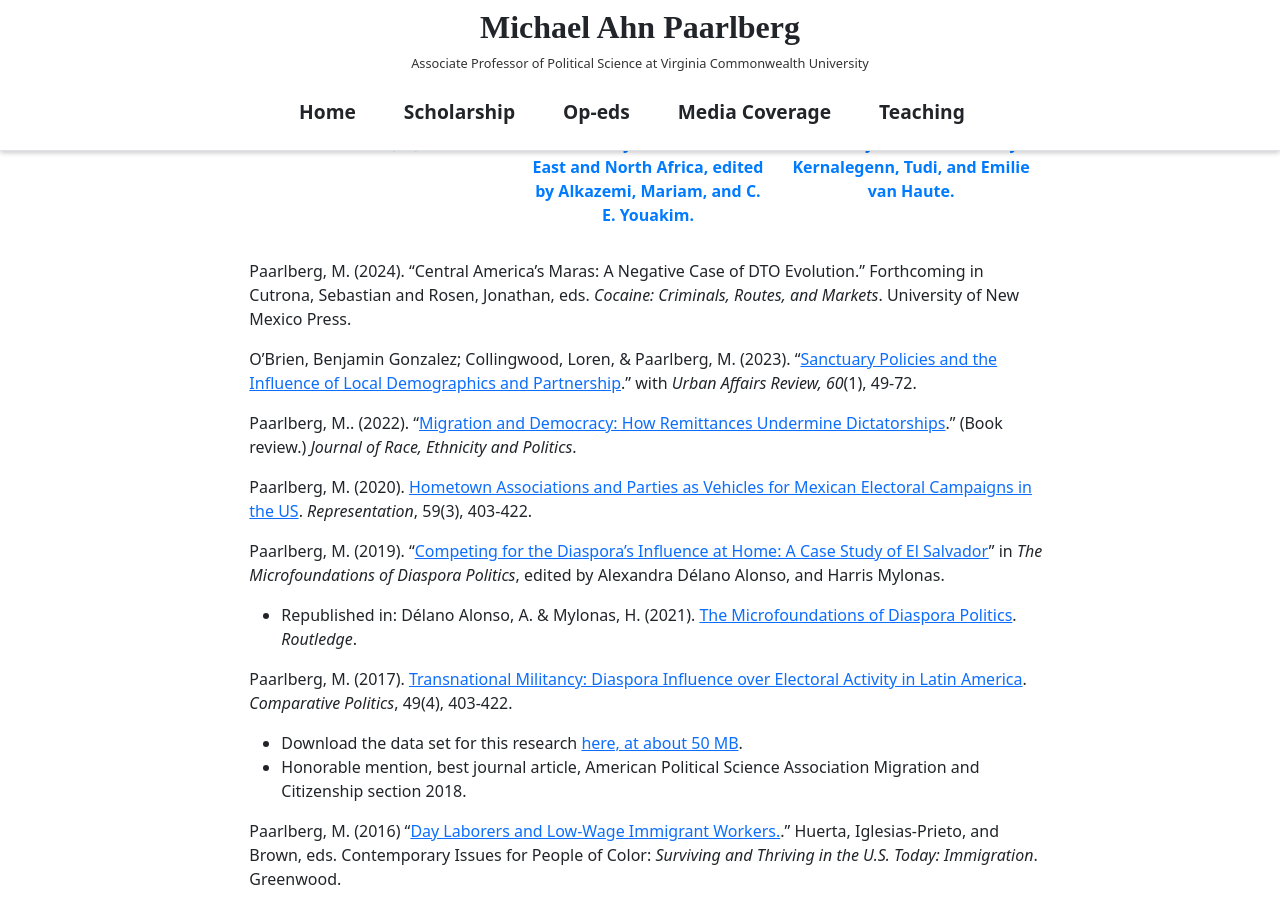
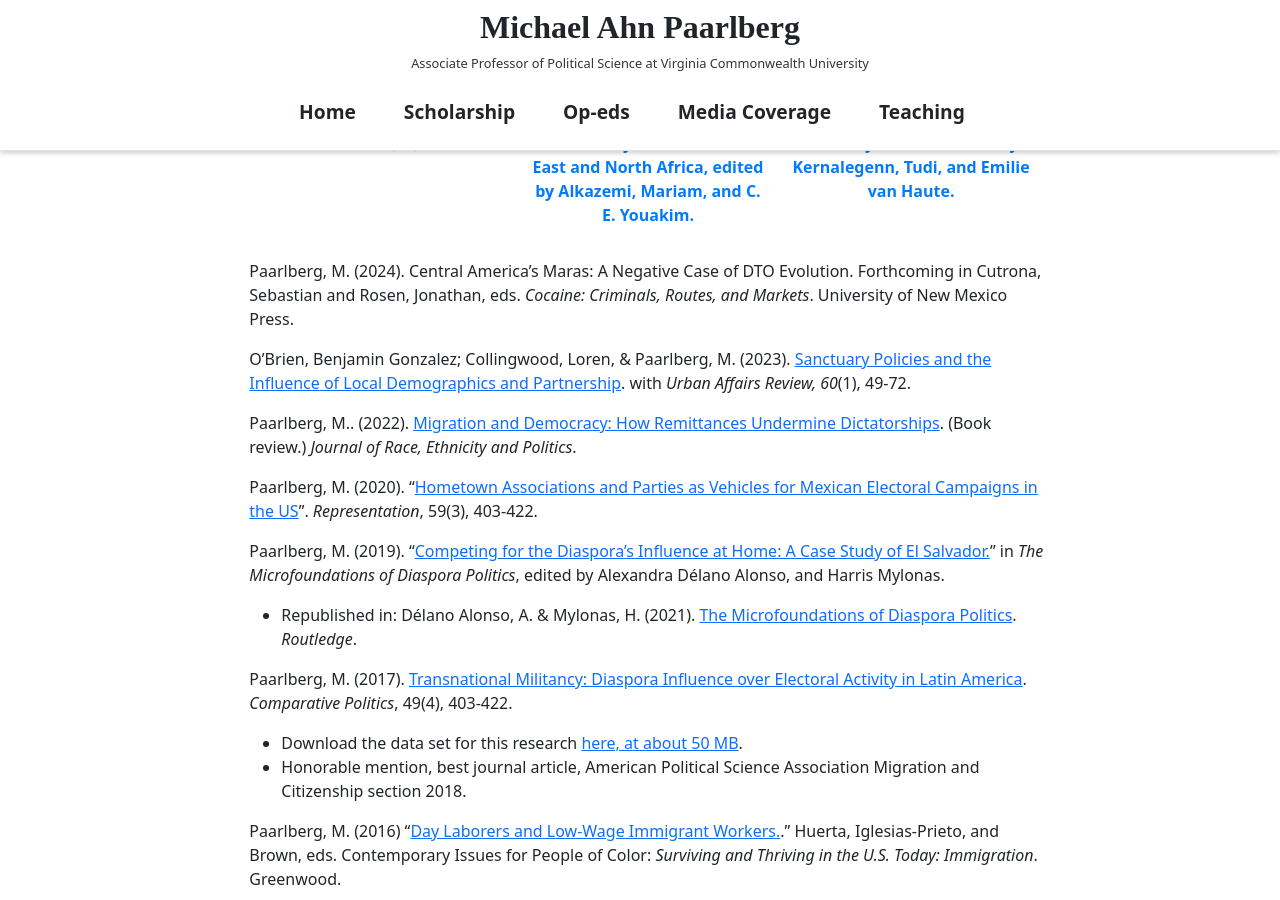
Before and after one commit to RelevantResearch/michael-paarlberg, a Jekyll site: the page built from _pages/home.md, in a window 1280 px wide and 900 px high, scrolled down 1415 px. Built offline with Jekyll 4.4.1, drawn with Linux system fonts in a browser that asks for light colours; some of the changed text lies outside the part shown.

```diff
--- a/_includes/media_coverage.md
+++ b/_includes/media_coverage.md
@@ -16,7 +16,7 @@ Drawing on my background as a former reporter, I frequently collaborate with nat
 
 ### 2024
 
-(2024, November 10). [Trump está “dispuesto a hacer tratos con líderes autoritarios” si frenan la migración: Michael Paarlberg](https://www.youtube.com/watch?v=6AhVhdLPktQ). *Focos TV*. (Video below.)
+(2024, November 10). [Trump está “dispuesto a hacer tratos con líderes autoritarios” si frenan la migración: Michael Paarlberg](https://www.youtube.com/watch?v=6AhVhdLPktQ). _Focos TV_. (Video below.)
 
 <div style="display: flex; justify-content: center;">
   <iframe width="560" height="315" src="https://www.youtube.com/embed/6AhVhdLPktQ?si=VfIj2r6M11eb2n2d" title="YouTube video player" frameborder="0" allow="accelerometer; autoplay; clipboard-write; encrypted-media; gyroscope; picture-in-picture; web-share" referrerpolicy="strict-origin-when-cross-origin" allowfullscreen></iframe>
@@ -25,17 +25,17 @@ Drawing on my background as a former reporter, I frequently collaborate with nat
 
 Magaña, Yolanda. (2024, November 4). [Trump or Harris, the effects of the US election in El Salvador: the views of four experts.](https://diario-elmundo-sv.cdn.ampproject.org/c/s/diario.elmundo.sv/ampArticle/trump-o-harris-los-efectos-de-la-eleccion-de-eeuu-en-el-salvador-la-vision-de-cuatro-expertos) _El Mundo_.
 
-Décima, Juan. (2024, November 2). "[Milei is all in for Trump. Is that a sound bet?](https://buenosairesherald.com/world/international-relations/milei-is-all-in-for-trump-is-that-a-sound-bet)." *Buenos Aires Herald*.
+Décima, Juan. (2024, November 2). "[Milei is all in for Trump. Is that a sound bet?](https://buenosairesherald.com/world/international-relations/milei-is-all-in-for-trump-is-that-a-sound-bet)." _Buenos Aires Herald_.
 
-Offereins, Addie. (2024, September 17). [Venezuelan street gang terrorizing U.S. migrant communities](https://wng.org/roundups/venezuelan-street-gang-terrorizing-u-s-migrant-communities-1726600020?fbclid=PAZXh0bgNhZW0CMTEAAabCkobfNqaVU58HfQ8l-OSbgQuYfz1L8rQw2RRg8oLOxu2MegfrsDQeiyw_aem_BZxMul748r8abnv671g86Q). *WNG*.
+Offereins, Addie. (2024, September 17). [Venezuelan street gang terrorizing U.S. migrant communities](https://wng.org/roundups/venezuelan-street-gang-terrorizing-u-s-migrant-communities-1726600020?fbclid=PAZXh0bgNhZW0CMTEAAabCkobfNqaVU58HfQ8l-OSbgQuYfz1L8rQw2RRg8oLOxu2MegfrsDQeiyw_aem_BZxMul748r8abnv671g86Q). _WNG_.
 
-Padgett, Tim. (2024, September 6). "[Is Venezuela Changing How the Left Responds to the Dictatorial Left?](https://www.miamiherald.com/opinion/article292035840.html)" *WLRN*.
+Padgett, Tim. (2024, September 6). "[Is Venezuela Changing How the Left Responds to the Dictatorial Left?](https://www.miamiherald.com/opinion/article292035840.html)" _WLRN_.
 
-Granger, Max. (2024, August 25). "[Is Nicaragua's Dictatorship Nearing Its End?](https://foreignpolicy.com/2024/08/25/nicaragua-ortega-murillo-dictatorship-fsln-repression/)" *Foreign Policy*.
+Granger, Max. (2024, August 25). "[Is Nicaragua's Dictatorship Nearing Its End?](https://foreignpolicy.com/2024/08/25/nicaragua-ortega-murillo-dictatorship-fsln-repression/)" _Foreign Policy_.
 
-Azcoiti, Javier Biosca. (2024, August 6). [Michael Paarlberg, exasesor de Sanders para América Latina: “El Gobierno de Maduro es un lastre para la izquierda](https://www.eldiario.es/internacional/michael-paarlberg-exasesor-sanders-america-latina-gobierno-maduro-lastre-izquierda_128_11574306.html)” *El Diario*.
+Azcoiti, Javier Biosca. (2024, August 6). [Michael Paarlberg, exasesor de Sanders para América Latina: “El Gobierno de Maduro es un lastre para la izquierda"](https://www.eldiario.es/internacional/michael-paarlberg-exasesor-sanders-america-latina-gobierno-maduro-lastre-izquierda_128_11574306.html). _El Diario_.
 
-Stein, Jeff and Cocco, Federica (2024, July 25). "[How Four U.S. Presidents Unleashed Economic Warfare Across the Globe](https://www.washingtonpost.com/business/interactive/2024/us-sanction-countries-work/)." *Washington Post*.
+Stein, Jeff and Cocco, Federica (2024, July 25). "[How Four U.S. Presidents Unleashed Economic Warfare Across the Globe](https://www.washingtonpost.com/business/interactive/2024/us-sanction-countries-work/)." _Washington Post_.
 
 Mitú Daily. (2024, February 7). [What does El Salvador Want?](https://mitu.tv/link-in-bio-with-jenny-and-alejandro/what-does-el-salvador-want) _Mitú Daily_.
 
--- a/_includes/opeds.md
+++ b/_includes/opeds.md
@@ -10,7 +10,7 @@ Paarlberg, M. (2022). [Latin America’s Pink Tide Is an Opportunity for Washing
 
 Paarlberg, M. (2022). [Why the “Cool Dictator” of El Salvador Went All-In on Bitcoin](https://slate.com/technology/2022/05/el-salvador-bitcoin-crash-nayib-bukele.html). _Slate_.
 
-Paarlberg, M. (2022). [The Emerging Gang State in El Salvador](https://globalamericans.org/the-emerging-gang-state-in-el-salvador/). *Global Americans*.
+Paarlberg, M. (2022). [The Emerging Gang State in El Salvador](https://globalamericans.org/the-emerging-gang-state-in-el-salvador/). _Global Americans_.
 
 Paarlberg, M. (2022). [El emergente estado pandilla en El Salvador](https://www.elsalvador.com/opinion/editoriales/pandillas-nayib-bukele/929326/2022/). _El Salvador_.
 
@@ -18,11 +18,11 @@ Paarlberg, M. and Ricardo J. Valencia (2021). [The elections in El Salvador coul
 
 Paarlberg, M. (2021). [Why Is America Cooperating With Militaries Running Criminal Rackets?](https://foreignpolicy.com/2021/08/03/us-mexico-latin-america-lopez-obrador-cienfuegos-cartels-corruption-crime-drugs-congress-migration-root-causes-leahy/) _Foreign Policy_.
 
-Paarlberg, M. (2021). "[The US Approach to El Salvador's Authoritarianism Must Be Bold](https://www.univision.com/univision-news/opinion/opinion-the-us-approach-to-authoritarianism-in-el-salvador-must-be-bold)." *Univision*.
+Paarlberg, M. (2021). "[The US Approach to El Salvador's Authoritarianism Must Be Bold](https://www.univision.com/univision-news/opinion/opinion-the-us-approach-to-authoritarianism-in-el-salvador-must-be-bold)." _Univision_.
 
 Paarlberg, M. (2020). [El Salvador’s president sent troops to occupy the legislature. Here’s what’s going on](https://www.washingtonpost.com/politics/2020/02/17/el-salvadors-president-sent-troops-occupy-legislature-heres-whats-going/). _Washington Post_.
 
-Paarlberg, M. (2020). "China was already winning over the US's neighbors. Trump's COVID-19 response just makes Beijing's job easier." *Business Insider*.
+Paarlberg, M. (2020). "China was already winning over the US's neighbors. Trump's COVID-19 response just makes Beijing's job easier." _Business Insider_.
 
 Paarlberg, M. (2020). "EEUU, una presidencia pandémica en un año de elecciones." Barcelona Centre for International Affairs Anuario Internacional.
 
@@ -40,6 +40,6 @@ Paarlberg, M. (2017) [Don’t believe the Trump administration: MS-13 is not rav
 
 Paarlberg, M. (2015) [This is why the two leading candidates for Guatemala’s presidency came to the U.S. to campaign](https://www.washingtonpost.com/news/monkey-cage/wp/2015/09/10/this-is-why-the-two-leading-candidates-for-guatemalas-presidency-came-to-the-u-s-to-campaign/). _Washington Post_.
 
-Paarlberg, M. (2015). "[A Recent Study Says Unionized Companies Actually Pay Less. The Truth Is a Bit More Complex](https://inthesetimes.com/article/a-recent-study-says-unionized-companies-actually-pay-less-the-truth-is-a-b)." *In These Times*.
+Paarlberg, M. (2015). "[A Recent Study Says Unionized Companies Actually Pay Less. The Truth Is a Bit More Complex](https://inthesetimes.com/article/a-recent-study-says-unionized-companies-actually-pay-less-the-truth-is-a-b)." _In These Times_.
 
-Paarlberg, M. (2014). "[The Pinochet Myth is Alive and Well Among Pundits Who Write About Egypt](https://newrepublic.com/article/116799/egypt-does-not-need-pinochet)." *The New Republic*.
+Paarlberg, M. (2014). "[The Pinochet Myth is Alive and Well Among Pundits Who Write About Egypt](https://newrepublic.com/article/116799/egypt-does-not-need-pinochet)." _The New Republic_.
--- a/_includes/scholarship.md
+++ b/_includes/scholarship.md
@@ -4,32 +4,34 @@ I am a scholar of the politics of migration and security, with a focus on Latin
 
 {% include section-publications.html %}
 
-Paarlberg, M. (2024). "Central America's Maras: A Negative Case of DTO Evolution." Forthcoming in Cutrona, Sebastian and Rosen, Jonathan, eds. *Cocaine: Criminals, Routes, and Markets*. University of New Mexico Press.
+Paarlberg, M. (2024). Central America's Maras: A Negative Case of DTO Evolution. Forthcoming in Cutrona, Sebastian and Rosen, Jonathan, eds. _Cocaine: Criminals, Routes, and Markets_. University of New Mexico Press.
 
-O’Brien, Benjamin Gonzalez; Collingwood, Loren, & Paarlberg, M. (2023). "[Sanctuary Policies and the Influence of Local Demographics and Partnership](https://doi.org/10.1177/10780874231152786).” with  *Urban Affairs Review, 60*(1), 49-72.
+O’Brien, Benjamin Gonzalez; Collingwood, Loren, & Paarlberg, M. (2023). [Sanctuary Policies and the Influence of Local Demographics and Partnership](https://doi.org/10.1177/10780874231152786). with _Urban Affairs Review, 60_(1), 49-72.
 
-Paarlberg, M.. (2022). "[Migration and Democracy: How Remittances Undermine Dictatorships](https://www.cambridge.org/core/journals/journal-of-race-ethnicity-and-politics/article/abs/migration-and-democracy-how-remittances-undermine-dictatorships-by-abel-escribafolch-covadonga-meseguer-and-joseph-wright-princeton-princeton-university-press-2022-299-pp-2995-cloth/6311AA1F1EAC5DD2989DA225EBA7A7DB)." (Book review.) *Journal of Race, Ethnicity and Politics*.
+Paarlberg, M.. (2022). [Migration and Democracy: How Remittances Undermine Dictatorships](https://www.cambridge.org/core/journals/journal-of-race-ethnicity-and-politics/article/abs/migration-and-democracy-how-remittances-undermine-dictatorships-by-abel-escribafolch-covadonga-meseguer-and-joseph-wright-princeton-princeton-university-press-2022-299-pp-2995-cloth/6311AA1F1EAC5DD2989DA225EBA7A7DB). (Book review.) _Journal of Race, Ethnicity and Politics_.
 
 <!-- Included above. Paarlberg, M. (2022). [Transnational Gangs and Criminal Remittances: A Conceptual Framework](https://comparativemigrationstudies.springeropen.com/articles/10.1186/s40878-022-00297-x). _Comparative Migration Studies_, 10(24), 1-20. ([PDF available here](https://link.springer.com/content/pdf/10.1186/s40878-022-00297-x.pdf)). -->
 
 <!-- Included above. Paarlberg, M. (2021). [Turcos and Chilestinos: Latin American Palestinian Diaspora Nationalism in a Comparative Context](https://books.google.com.np/books?hl=en&lr=&id=zLUxEAAAQBAJ&oi=fnd&pg=PA11&ots=p7IoxAGkWy&sig=O1xNnGVPk4yZDi8qv6txWUuQaJs&redir_esc=y#v=onepage&q&f=false) in _Arab Worlds Beyond the Middle East and North Africa_, edited by Alkazemi, Mariam, and C. E. Youakim. -->
 
-Paarlberg, M. (2020). [Hometown Associations and Parties as Vehicles for Mexican Electoral Campaigns in the US](https://www.tandfonline.com/doi/full/10.1080/00344893.2020.1856176). _Representation_, 59(3), 403-422.
+Paarlberg, M. (2020). "[Hometown Associations and Parties as Vehicles for Mexican Electoral Campaigns in the US](https://www.tandfonline.com/doi/full/10.1080/00344893.2020.1856176)". _Representation_, 59(3), 403-422.
 
 <!-- Included above. Paarlberg, M. (2020). "[Anti-Party Skew and Variation in Diaspora Outreach by Mexican Parties](https://www.taylorfrancis.com/chapters/edit/10.4324/9781003015086-5/anti-party-skew-variation-diaspora-outreach-mexican-parties-michael-ahn-paarlberg)" in _Political Parties Abroad: A New Arena for Party Politics_, edited by Kernalegenn, Tudi, and Emilie van Haute. -->
 
-Paarlberg, M. (2019). "[Competing for the Diaspora's Influence at Home: A Case Study of El Salvador](https://www.taylorfrancis.com/chapters/edit/10.4324/9781003191261-4/competing-diaspora-influence-home-party-structure-transnational-campaign-activity-el-salvador-michael-ahn-paarlberg)" in _The Microfoundations of Diaspora Politics_, edited by Alexandra Délano Alonso, and Harris Mylonas.
-- Republished in: Délano Alonso, A. & Mylonas, H. (2021). [The Microfoundations of Diaspora Politics](https://www.routledge.com/The-Microfoundations-of-Diaspora-Politics/Alonso-Mylonas/p/book/9781032042800?srsltid=AfmBOorrLJdHBIjOWVNEWbsDe77rZsBFhSzoXVzVXcRzD6wtLNXVocRI). *Routledge*.
+Paarlberg, M. (2019). "[Competing for the Diaspora's Influence at Home: A Case Study of El Salvador.](https://www.taylorfrancis.com/chapters/edit/10.4324/9781003191261-4/competing-diaspora-influence-home-party-structure-transnational-campaign-activity-el-salvador-michael-ahn-paarlberg)" in _The Microfoundations of Diaspora Politics_, edited by Alexandra Délano Alonso, and Harris Mylonas.
+
+- Republished in: Délano Alonso, A. & Mylonas, H. (2021). [The Microfoundations of Diaspora Politics](https://www.routledge.com/The-Microfoundations-of-Diaspora-Politics/Alonso-Mylonas/p/book/9781032042800?srsltid=AfmBOorrLJdHBIjOWVNEWbsDe77rZsBFhSzoXVzVXcRzD6wtLNXVocRI). _Routledge_.
 
 Paarlberg, M. (2017). [Transnational Militancy: Diaspora Influence over Electoral Activity in Latin America](https://books.google.com.np/books?hl=en&lr=&id=zLUxEAAAQBAJ&oi=fnd&pg=PA11&ots=p7IoxAGkWy&sig=O1xNnGVPk4yZDi8qv6txWUuQaJs&redir_esc=y#v=onepage&q&f=false). _Comparative Politics_, 49(4), 403-422.
+
 - Download the data set for this research [here, at about 50 MB](https://drive.google.com/file/d/1lrxvYLzo0wYEvxzM2m84gfD6wcny1S0t/view).
 - Honorable mention, best journal article, American Political Science Association Migration and Citizenship section 2018.
 
-Paarlberg, M. (2016) "[Day Laborers and Low-Wage Immigrant Workers.](https://www.google.com/url?q=https%3A%2F%2Fwww.amazon.com%2FPeople-Color-United-States-volumes%2Fdp%2F1610698541&sa=D&sntz=1&usg=AOvVaw3EeuKWgYE9G_NeUPzX4YG5)." Huerta, Iglesias-Prieto, and Brown, eds. Contemporary Issues for People of Color: *Surviving and Thriving in the U.S. Today: Immigration*. Greenwood.
+Paarlberg, M. (2016) "[Day Laborers and Low-Wage Immigrant Workers.](https://www.google.com/url?q=https%3A%2F%2Fwww.amazon.com%2FPeople-Color-United-States-volumes%2Fdp%2F1610698541&sa=D&sntz=1&usg=AOvVaw3EeuKWgYE9G_NeUPzX4YG5)." Huerta, Iglesias-Prieto, and Brown, eds. Contemporary Issues for People of Color: _Surviving and Thriving in the U.S. Today: Immigration_. Greenwood.
 
 ## Policy Reports
 
-Paarlberg, M. (2021). [Gang Membership in Central America: More Complex than Meets the Eye](https://www.migrationpolicy.org/article/complexities-gang-membership-central-america). *Migration Policy Institute*.
+Paarlberg, M. (2021). [Gang Membership in Central America: More Complex than Meets the Eye](https://www.migrationpolicy.org/article/complexities-gang-membership-central-america). _Migration Policy Institute_.
 
 Paarlberg, M. (2019). [How a Fake Gang Crisis in the US Helps Fuel a Real One in Central America](https://sites.duke.edu/northerntrianglepolicy/2019/05/14/how-a-fake-gang-crisis-in-the-us-helps-fuel-a-real-one-in-central-america/). The Duke Center for International Development.
 
@@ -38,6 +40,7 @@ Paarlberg, M. (2018) [Mexico's Diaspora Electorate](https://www.wilsoncenter.org
 Paarlberg, M. and Sameera Hafiz (2017)[The Human Trafficking of Domestic Workers in the United States](https://www.google.com/url?q=https%3A%2F%2Fwww.ips-dc.org%2Freport-the-human-trafficking-of-domestic-workers-in-the-united-states%2F&sa=D&sntz=1&usg=AOvVaw0lH6fLQ7HBPYpUJ4TTNpq0). _Institute for Policy Studies and the National Domestic Workers Alliance_.
 
 Paarlberg, M., Ari Schwartz, Michael Wasser, and Merrit Gillard (2015) [Unpredictable, Unsustainable: The Impact of Employers’ Scheduling Practices in D.C.](http://www.google.com/url?q=http%3A%2F%2Fwww.dcjwj.org%2Fscheduling-report%2F&sa=D&sntz=1&usg=AOvVaw29nfsQS0jXAUUIaDXZTISW) _D.C. Jobs with Justice and the D.C. Fiscal Policy Institute_ [(PDF here).](https://www.dcjwj.org/wp-content/uploads/2015/06/DCJWJ_Scheduling_Report_2015.pdf)
+
 - [See coverage in The Washington Post: Workers' schedules could be the next labor fight in the D.C. Council, June 12, 2015](http://www.google.com/url?q=http%3A%2F%2Fwww.washingtonpost.com%2Fnews%2Flocal%2Fwp%2F2015%2F06%2F12%2Fworkers-schedules-could-be-the-next-labor-fight-in-the-d-c-council%2F&sa=D&sntz=1&usg=AOvVaw0rkHVvxUP7Ii26OAYX56Vz).
 
 Paarlberg, M., David Madland (2008) [Making Contracting Work for the United States: Report on Labor Standards Among Federal Contractor](https://www.google.com/url?q=https%3A%2F%2Fwww.americanprogress.org%2Fissues%2Fgeneral%2Fnews%2F2008%2F12%2F08%2F5313%2Fmaking-contracting-work-for-the-united-states%2F&sa=D&sntz=1&usg=AOvVaw0AOP4jDKjmVN_APibspc6R). _Center for American Progress_. See coverage in _The Washington Post_: [Joe Davidson's Federal Diary, Dec. 10, 2008](http://www.google.com/url?q=http%3A%2F%2Fwww.washingtonpost.com%2Fwp-dyn%2Fcontent%2Farticle%2F2008%2F12%2F09%2FAR2008120903120.html&sa=D&sntz=1&usg=AOvVaw2fCyDpZ8npqxJYFNfYB6Kh).
```
